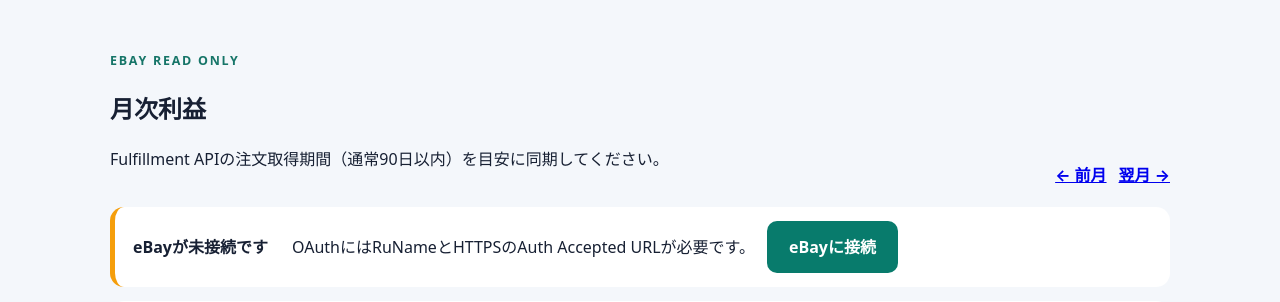
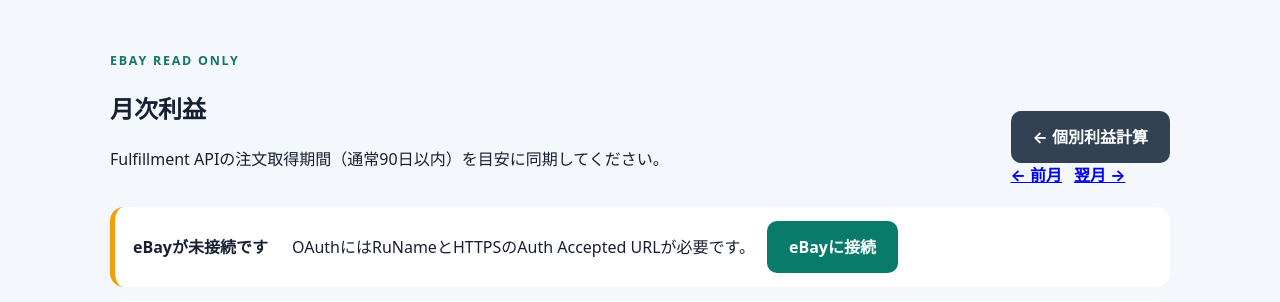
Before and after one commit to megahanaman-design/hanamans-pricing-tool, a Django app: template profit_web/templates/profit_web/monthly.html in a window 1280 px wide. Shown: the part 64-366 px from the top of the page. Run offline with Django 5.2, Linux system fonts and the light colour scheme; the template is opened without the code that fills it, so the values that code supplies are empty.

Commit message:
Link monthly view back to individual calculator

```diff
--- a/profit_web/templates/profit_web/monthly.html
+++ b/profit_web/templates/profit_web/monthly.html
@@ -1,5 +1,5 @@
 {% extends "profit_web/base.html" %}{% block title %}月次利益 | Hanamans{% endblock %}{% block content %}
-<section class="monthly-head"><div><p class="eyebrow">EBAY READ ONLY</p><h1>{{ month|date:"Y年n月" }} 月次利益</h1><p>Fulfillment APIの注文取得期間（通常90日以内）を目安に同期してください。</p></div><div class="month-nav"><a href="?month={{ previous|date:'Y-m' }}">← 前月</a><a href="?month={{ next|date:'Y-m' }}">翌月 →</a></div></section>
+<section class="monthly-head"><div><p class="eyebrow">EBAY READ ONLY</p><h1>{{ month|date:"Y年n月" }} 月次利益</h1><p>Fulfillment APIの注文取得期間（通常90日以内）を目安に同期してください。</p></div><div class="monthly-tools"><a class="button secondary" href="{% url 'profit_web:home' %}">← 個別利益計算</a><div class="month-nav"><a href="?month={{ previous|date:'Y-m' }}">← 前月</a><a href="?month={{ next|date:'Y-m' }}">翌月 →</a></div></div></section>
 {% if sync_error == "too_old" %}<div class="connection alert">eBay APIでは90日より古い注文を同期できません。保存済みデータはそのまま表示しています。</div>{% elif sync_error == "future" %}<div class="connection alert">未来の月は同期できません。</div>{% endif %}
 {% if connected %}<div class="connection ok">eBay接続済み　最終同期: {{ last_sync|date:"Y/m/d H:i"|default:"未同期" }}<form method="post" action="{% url 'profit_web:ebay_sync' %}">{% csrf_token %}<input type="hidden" name="month" value="{{ month|date:'Y-m' }}"><button>eBayから同期</button></form></div>{% else %}<div class="connection alert"><strong>eBayが未接続です</strong>{% if config_errors %}<span>不足設定: {{ config_errors|join:", " }}</span>{% endif %}<span>{% for label, configured in ebay_config_status %}{{ label }}: {% if configured %}設定済み{% else %}未設定{% endif %}{% if not forloop.last %} / {% endif %}{% endfor %}</span><span>OAuthにはRuNameとHTTPSのAuth Accepted URLが必要です。</span><a class="button" href="{% url 'profit_web:ebay_connect' %}">eBayに接続</a></div>{% endif %}
 <section class="rate"><strong>使用為替 {{ rate.rate }} 円/USD</strong><span>取得元: {{ rate.source }}</span><span>取得日時: {{ rate.fetched_at|date:"Y/m/d H:i" }}</span></section>
```
